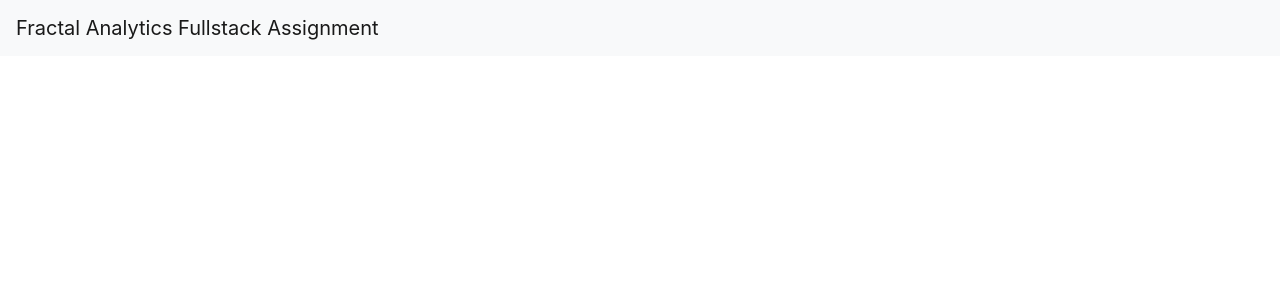
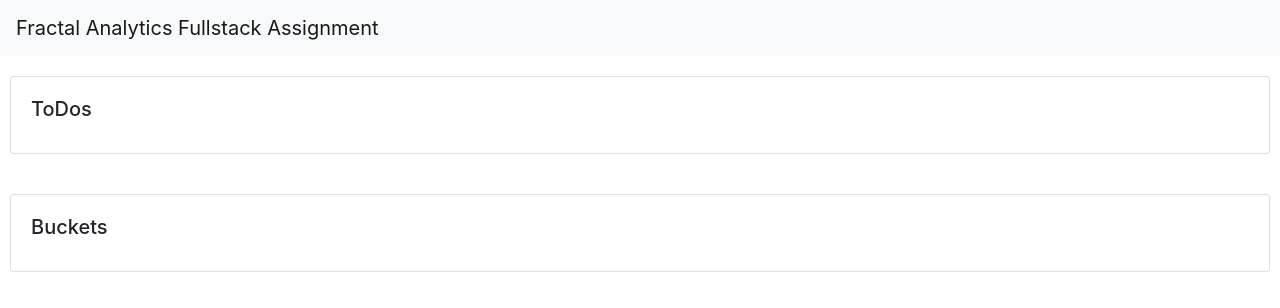
Before and after one commit to guptaRG/fullstack-assignment-react, a React (Create React App) app in the folder to_do/: page /home in a window 1280 px wide. Shown: the top 308 px of the page. Built offline with nearby package versions, Linux system fonts and the light colour scheme.

Commit message:
Card for Todos and Buckets

```diff
--- /dev/null
+++ b/to_do/src/components/ClickableCard.tsx
@@ -0,0 +1,19 @@
+import { ClickableCardProps } from "../types";
+import React from "react";
+import { Card } from "react-bootstrap";
+import './css/ClickableCard.css';
+
+class ClickableCard extends React.Component<ClickableCardProps> {
+
+    render() {
+        return (
+            <Card onClick={() => this.props.toggleCard()}>
+                <Card.Body>
+                <Card.Title>{this.props.title}</Card.Title>
+                </Card.Body>
+            </Card>
+        )
+    }
+}
+
+export default ClickableCard
--- /dev/null
+++ b/to_do/src/components/Home.tsx
@@ -0,0 +1,36 @@
+import { HomeProps, HomeState } from "../types";
+import { Row } from "react-bootstrap";
+import React from "react";
+import './css/Home.css';
+import ClickableCard from "./ClickableCard";
+
+class Home extends React.Component<HomeProps, HomeState> {
+
+    constructor(props:HomeProps) {
+        super(props)
+        this.state = {
+            toDoOpen: false,
+            bucketOpen: false
+        }
+    }
+
+
+    toggleToDo = () => {
+        this.setState({toDoOpen: !this.state.toDoOpen} as HomeState)
+    }
+
+    toggleBucket = () => {
+        this.setState({bucketOpen: !this.state.bucketOpen} as HomeState)
+    }
+
+    render() {
+        return (
+            <Row id="home-body">
+                <ClickableCard toggleCard={this.toggleToDo} title="ToDos" theme={this.props.theme} />
+                <ClickableCard title="Buckets" toggleCard={this.toggleBucket} theme={this.props.theme} />
+            </Row>
+        )
+    }
+}
+
+export default Home
--- a/to_do/src/components/Routing.tsx
+++ b/to_do/src/components/Routing.tsx
@@ -2,6 +2,7 @@ import React, { Component } from 'react';
 import { BrowserRouter as Router, Route, Switch } from 'react-router-dom';
 import { Login } from './Login';
 import { Theme } from '../types';
+import Home from './Home';
 
 class Routing extends Component<{theme: Theme}> {
   render() {
@@ -9,7 +10,7 @@ class Routing extends Component<{theme: Theme}> {
       <Router>
         <Switch>
           <Route exact path="/" render={() => <Login theme={this.props.theme} />} />
-          {/* <Route path="/home" component={Home} /> */}
+          <Route path="/home" render={() => <Home theme={this.props.theme} />} />
         </Switch>
       </Router>
     );
--- /dev/null
+++ b/to_do/src/components/css/ClickableCard.css
@@ -0,0 +1,4 @@
+.card {
+    margin: 20px 10px 20px 10px;
+    width: 100%;
+}
--- /dev/null
+++ b/to_do/src/components/css/Home.css
@@ -0,0 +1,10 @@
+@media all and (min-width: 480px) {
+    .Home {
+      padding: 60px 0;
+    }
+
+    #home-body {
+      margin: 0 auto;
+      max-width: 100%;
+    }
+}
```
Also changed, not shown: to_do/src/types.ts (+15 -0 lines).
